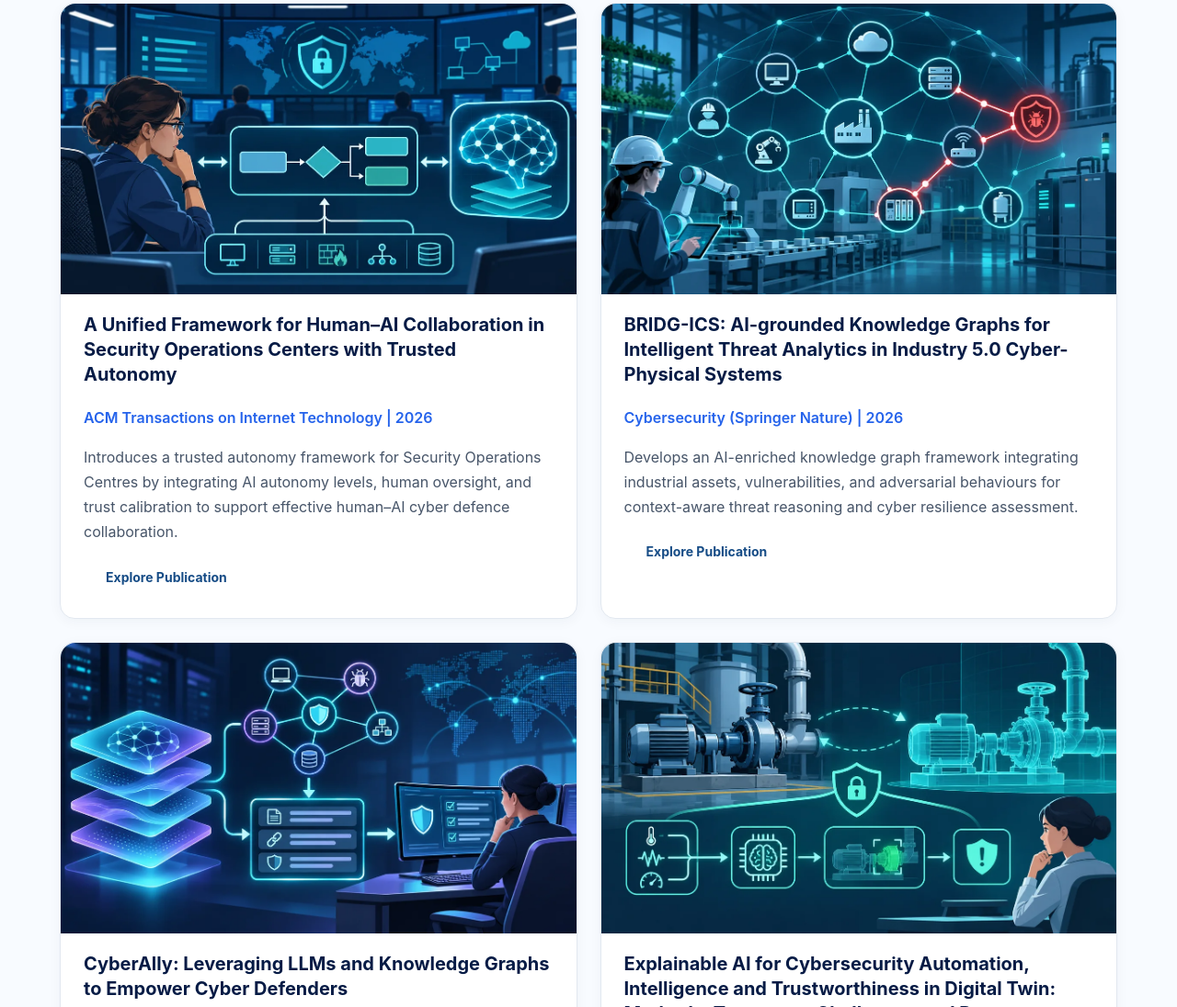
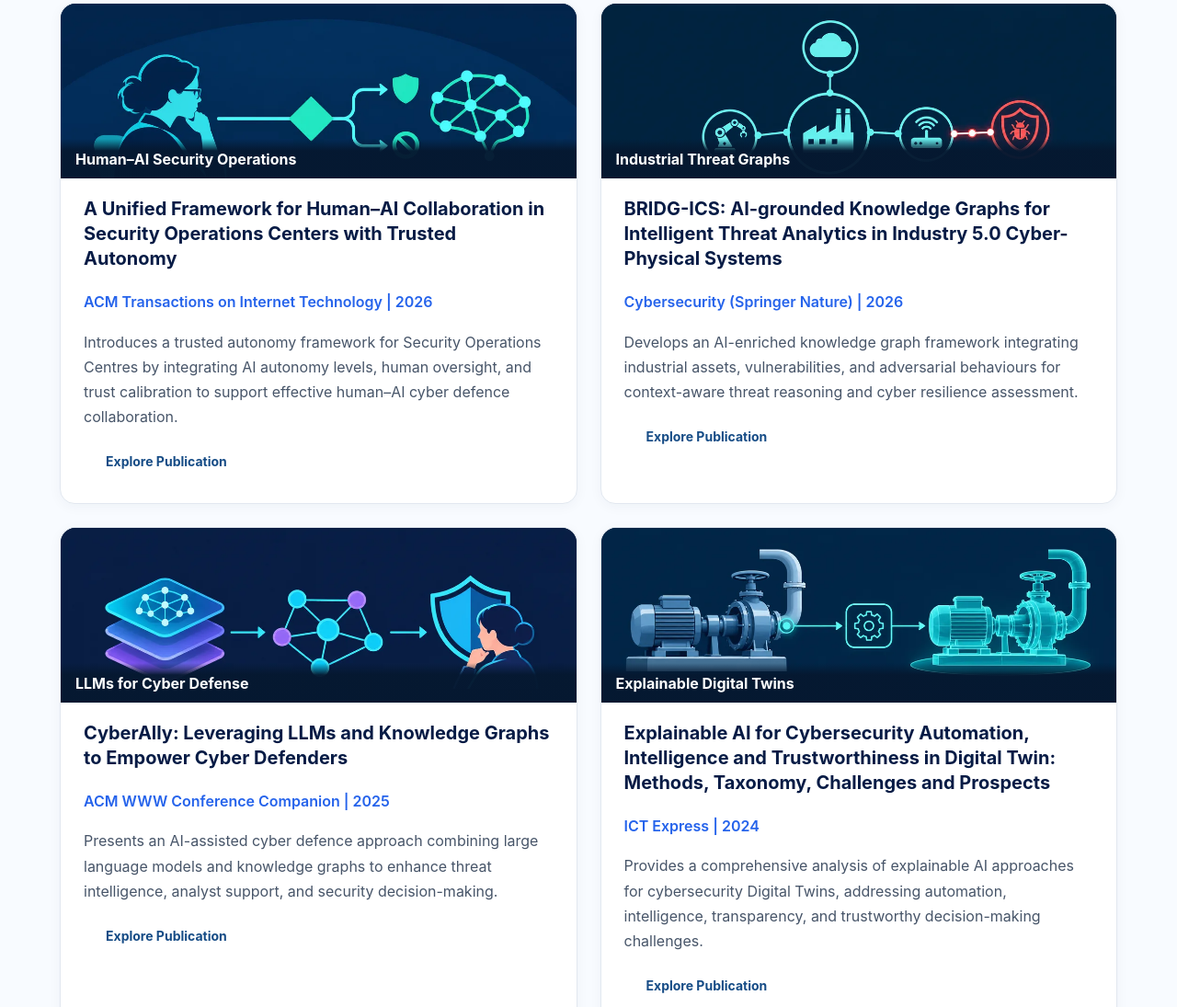
Before and after one commit to ahmadspm/research-info, a plain HTML site: page index.html in a window 1280 px wide. Shown: the part 1882-2977 px from the top of the page at 92% size. Drawn offline with Linux system fonts and the light colour scheme.

Commit message:
Simplify and label featured research thumbnails

```diff
--- a/assets/css/style.css
+++ b/assets/css/style.css
@@ -507,14 +507,38 @@ p {
 
 }
 
+.featured-thumb {
+    position: relative;
+    height: 190px;
+    overflow: hidden;
+    margin: -25px -25px 1.2rem;
+    border-radius: 16px 16px 0 0;
+    background: #092243;
+}
+
 .featured-thumbnail {
     display: block;
-    width: calc(100% + 50px);
-    height: auto;
-    aspect-ratio: 16 / 9;
+    width: 100%;
+    height: 100%;
     object-fit: cover;
-    margin: -25px -25px 1.2rem;
-    border-radius: 16px 16px 0 0;
+    object-position: center top;
+}
+
+.featured-thumb-label {
+    position: absolute;
+    bottom: 0;
+    left: 0;
+    right: 0;
+    padding: .75rem 1rem .7rem;
+    background: linear-gradient(transparent, rgba(5, 24, 48, .97) 30%);
+    color: #fff;
+    font-size: 1rem;
+    font-weight: 700;
+    line-height: 1.25;
+}
+
+@media (max-width: 600px) {
+    .featured-thumb { height: 165px; }
 }
 
 
--- a/index.html
+++ b/index.html
@@ -93,7 +93,7 @@ content="https://ahmadspm.github.io/research-info/assets/images/profile/ahmad-mo
 
 
 
-<link rel="stylesheet" href="assets/css/style.css?v=20261122-ai">
+<link rel="stylesheet" href="assets/css/style.css?v=20261122-simple">
 
 
 <meta name="description" content="Ahmad Mohsin researches human–AI collaboration in security operations, industrial cybersecurity knowledge graphs, digital twins, and cyber resilience of critical infrastructure and EV charging systems.">
@@ -479,7 +479,7 @@ Featured Research
 
 
 <div class="research-publication-card">
-<img class="featured-thumbnail" src="assets/images/thumbnails/human-ai-soc.webp" alt="" width="1200" height="675" loading="lazy">
+<div class="featured-thumb"><img class="featured-thumbnail" src="assets/images/thumbnails/human-ai-soc-simple.webp" alt="" width="1100" height="619" loading="lazy"><span class="featured-thumb-label" aria-hidden="true">Human–AI Security Operations</span></div>
 
 
 <h3>
@@ -514,7 +514,7 @@ Explore Publication
 
 
 <div class="research-publication-card">
-<img class="featured-thumbnail" src="assets/images/thumbnails/bridg-ics.webp" alt="" width="1200" height="675" loading="lazy">
+<div class="featured-thumb"><img class="featured-thumbnail" src="assets/images/thumbnails/bridg-ics-simple.webp" alt="" width="1100" height="619" loading="lazy"><span class="featured-thumb-label" aria-hidden="true">Industrial Threat Graphs</span></div>
 
 
 <h3>
@@ -549,7 +549,7 @@ Explore Publication
 
 
 <div class="research-publication-card">
-<img class="featured-thumbnail" src="assets/images/thumbnails/cyberally.webp" alt="" width="1200" height="675" loading="lazy">
+<div class="featured-thumb"><img class="featured-thumbnail" src="assets/images/thumbnails/cyberally-simple.webp" alt="" width="1100" height="619" loading="lazy"><span class="featured-thumb-label" aria-hidden="true">LLMs for Cyber Defense</span></div>
 
 
 <h3>
@@ -585,7 +585,7 @@ Explore Publication
 
 
 <div class="research-publication-card">
-<img class="featured-thumbnail" src="assets/images/thumbnails/explainable-dt.webp" alt="" width="1200" height="675" loading="lazy">
+<div class="featured-thumb"><img class="featured-thumbnail" src="assets/images/thumbnails/explainable-dt-simple.webp" alt="" width="1100" height="619" loading="lazy"><span class="featured-thumb-label" aria-hidden="true">Explainable Digital Twins</span></div>
 
 
 <h3>
@@ -621,7 +621,7 @@ Explore Publication
 
 
 <div class="research-publication-card">
-<img class="featured-thumbnail" src="assets/images/thumbnails/intrusion-detection.webp" alt="" width="1200" height="675" loading="lazy">
+<div class="featured-thumb"><img class="featured-thumbnail" src="assets/images/thumbnails/intrusion-detection-simple.webp" alt="" width="1100" height="619" loading="lazy"><span class="featured-thumb-label" aria-hidden="true">Intrusion Detection</span></div>
 
 
 <h3>
@@ -657,7 +657,7 @@ Explore Publication
 
 
 <div class="research-publication-card">
-<img class="featured-thumbnail" src="assets/images/thumbnails/digital-twin-privacy.webp" alt="" width="1200" height="675" loading="lazy">
+<div class="featured-thumb"><img class="featured-thumbnail" src="assets/images/thumbnails/digital-twin-privacy-simple.webp" alt="" width="1100" height="619" loading="lazy"><span class="featured-thumb-label" aria-hidden="true">Digital Twin Security & Privacy</span></div>
 
 
 <h3>
```
Also changed, not shown: assets/images/thumbnails/bridg-ics-simple.webp (added), assets/images/thumbnails/cyberally-simple.webp (added), assets/images/thumbnails/digital-twin-privacy-simple.webp (added), assets/images/thumbnails/explainable-dt-simple.webp (added), assets/images/thumbnails/human-ai-soc-simple.webp (added), assets/images/thumbnails/intrusion-detection-simple.webp (added).
